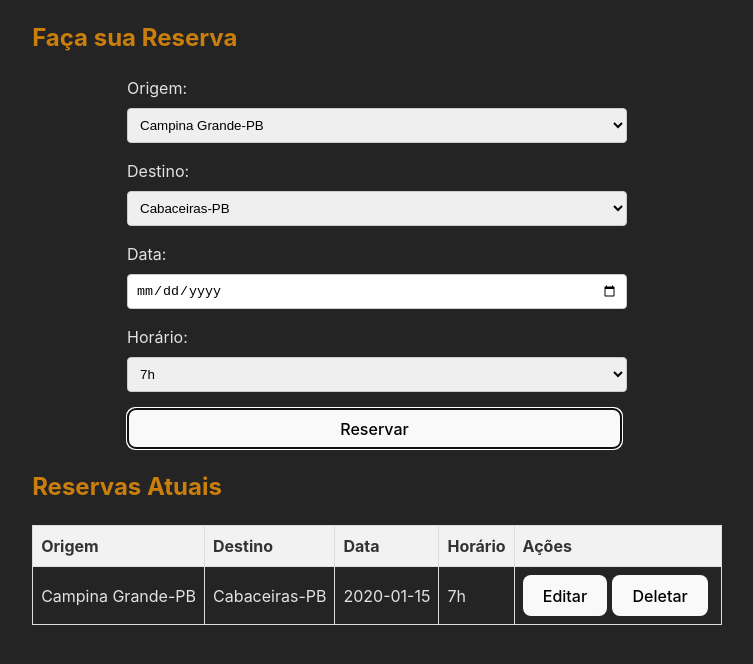
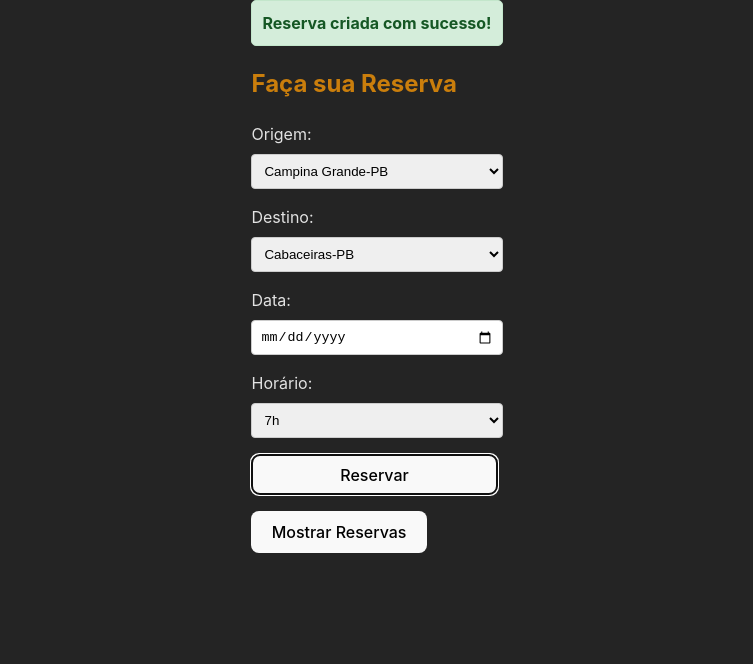
Before and after one commit to KarlaAlmeida/sistema-reserva-transporte, a React (Vite) app: page / in a window 1280 px wide. Both pictures are taken after typing "2020-01-15" into the empty fields and a click on the button "Reservar". Shown: the top 664 px of the page, without its empty margins (263-1016 px from the left). Built offline with nearby package versions, Linux system fonts and the light colour scheme.

Commit message:
Adicionadas notificações de renderização condicional para operações CRUD

```diff
--- a/src/components/ReservaForm/index.jsx
+++ b/src/components/ReservaForm/index.jsx
@@ -1,8 +1,8 @@
-import './styles.css'
+import './styles.css';
 import Button from '../Button';
 import ReservationsTable from '../ReservationsTable';
 
-import React, { useState } from 'react'
+import React, { useState, useEffect } from 'react'
 
 const ReservaForm = () => {
 
@@ -14,6 +14,30 @@ const ReservaForm = () => {
         time: '7h',
     });
     const [isEditing, setIsEditing] = useState(null);
+    const [showReservations, setShowReservations] = useState(false);
+    const [filterStartDate, setFilterStartDate] = useState('');
+    const [filterEndDate, setFilterEndDate] = useState('');
+    const [notification, setNotification] = useState({ message: '', type: '' });
+
+    useEffect(() => {
+        if (notification.message) {
+            const timer = setTimeout(() => {
+                setNotification({ message: '', type: '' });
+            }, 3000);
+            return () => clearTimeout(timer);
+        }
+    }, [notification]);
+
+    const filteredReservations = reservations.filter(reservation => {
+        if (!filterStartDate || !filterEndDate) {
+            return true;
+        }
+        const reservationDate = new Date(reservation.date);
+        const startDate = new Date(filterStartDate);
+        const endDate = new Date(filterEndDate);
+        return reservationDate >= startDate && reservationDate <= endDate;
+    });
+
 
     // Arrow function and destructuring
     const handleChange = (event) => {
@@ -35,10 +59,12 @@ const ReservaForm = () => {
             );
             setReservations(updatedReservations);
             setIsEditing(null);
+            setNotification({ message: 'Reserva atualizada com sucesso!', type: 'success' });
         } else {
             // Create logic using spread operator
             const newReservation = { ...formData, id: Date.now() };
             setReservations([...reservations, newReservation]);
+            setNotification({ message: 'Reserva criada com sucesso!', type: 'success' });
         }
 
         // Reset form
@@ -65,11 +91,17 @@ const ReservaForm = () => {
         if (window.confirm(`Tem certeza que deseja excluir a reserva de ${reservationToDelete.origin} para ${reservationToDelete.destination} no dia ${reservationToDelete.date}?`)) {
             const filteredReservations = reservations.filter((res) => res.id !== id);
             setReservations(filteredReservations);
+            setNotification({ message: 'Reserva excluída com sucesso!', type: 'success' });
         }
     };
 
     return (
         <div>
+            {notification.message && (
+                <div className={`notification ${notification.type}`}>
+                    {notification.message}
+                </div>
+            )}
             <h2>{isEditing ? 'Editar Reserva' : 'Faça sua Reserva'}</h2>
             <form onSubmit={handleSubmit}>
                 <div>
@@ -103,11 +135,36 @@ const ReservaForm = () => {
                 {isEditing && <Button onClick={() => setIsEditing(null)}>Cancelar</Button>}
             </form>
 
-            <ReservationsTable
-                reservations={reservations}
-                handleEdit={handleEdit}
-                handleDelete={handleDelete}
-            />
+            <div className="reservations-controls">
+                <Button onClick={() => setShowReservations(!showReservations)}>
+                    {showReservations ? 'Ocultar Reservas' : 'Mostrar Reservas'}
+                </Button>
+
+                {showReservations && (
+                    <>
+                        <div className="date-filters">
+                            <label htmlFor="filterStartDate">De:</label>
+                            <input type="date" id="filterStartDate" value={filterStartDate} onChange={e => setFilterStartDate(e.target.value)} />
+                            <label htmlFor="filterEndDate">Até:</label>
+                            <input type="date" id="filterEndDate" value={filterEndDate} onChange={e => setFilterEndDate(e.target.value)} />
+                        </div>
+                        <Button onClick={() => {
+                            setFilterStartDate('');
+                            setFilterEndDate('');
+                        }}>
+                            Ver Todas
+                        </Button>
+                    </>
+                )}
+            </div>
+
+            {showReservations && (
+                <ReservationsTable
+                    reservations={filteredReservations}
+                    handleEdit={handleEdit}
+                    handleDelete={handleDelete}
+                />
+            )}
         </div>
     );
 };
--- a/src/components/ReservaForm/styles.css
+++ b/src/components/ReservaForm/styles.css
@@ -25,3 +25,38 @@ select {
   border: 1px solid #ccc;
   border-radius: 4px;
 }
+
+.notification {
+    padding: 10px;
+    border-radius: 5px;
+    margin-bottom: 10px;
+    font-weight: bold;
+}
+
+.notification.success {
+    background-color: #d4edda;
+    color: #155724;
+    border: 1px solid #c3e6cb;
+}
+
+.notification.error {
+    background-color: #f8d7da;
+    color: #721c24;
+    border: 1px solid #f5c6cb;
+}
+
+.reservations-controls {
+    display: flex;
+    justify-content: space-between;
+    align-items: center;
+    margin-top: 1rem;
+    margin-bottom: 1rem;
+    flex-wrap: wrap;
+    gap: 1rem;
+}
+
+.date-filters {
+    display: flex;
+    align-items: center;
+    gap: 0.5rem;
+}
```
